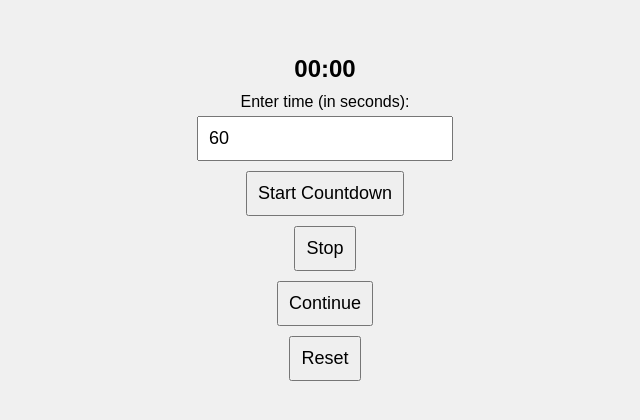
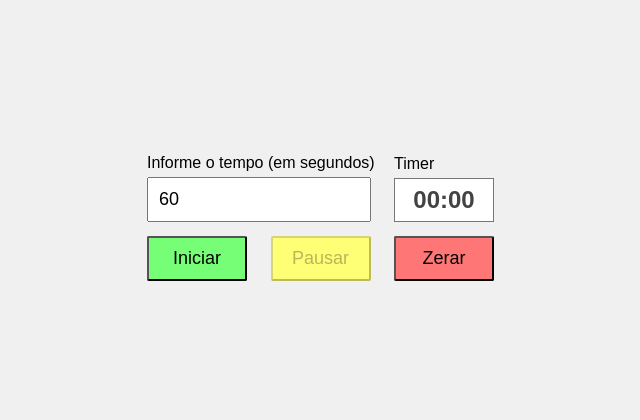
Before and after one commit to brunonasc01/fight-timer, a plain HTML site: page controls.html in a window 1280 px wide. Shown: the part 188-608 px from the top of the page, without its empty margins (315-955 px from the left). Drawn offline with Linux system fonts and the light colour scheme.

Commit message:
customize control window

```diff
--- a/controls.html
+++ b/controls.html
@@ -19,24 +19,75 @@
             padding: 10px;
             margin: 5px;
         }
+        button {
+            width: 100px;
+            border-radius: 2px;
+        }
+        button#startBtn, button#continueBtn {
+            background-color: #76FF76;
+        }
+        button#resetBtn {
+            background-color: #FF7676;
+        }
+        button#stopBtn {
+            background-color: #FFFF76;
+        }
         label {
             font-size: 16px;
         }
         #mirrorTimer {
             font-size: 24px;
             font-weight: bold;
-            margin-bottom: 10px;
+            color: #434343;
+            background-color: #FFFFFF;
+            border: 1px solid #767676;
+            padding: 7px;
+            margin: 5px;
+            text-align: center;
+        }
+        table.controls input, table.controls label {
+            display: block;
+        }
+        table.controls label {
+            display: block;
+            margin-left: 5px;
+        }
+        table.controls tr td {
+            padding-right: 10px;
+        }
+        input[type='number']{
+            width: 200px;
+        }
+        .hidden {
+            display: none;
         }
     </style>
 </head>
 <body>
-    <div id="mirrorTimer">00:00</div>
-    <label for="timeInput">Enter time (in seconds):</label>
-    <input type="number" id="timeInput" value="60" />
-    <button id="startBtn">Start Countdown</button>
-    <button id="stopBtn">Stop</button>
-    <button id="continueBtn">Continue</button>
-    <button id="resetBtn">Reset</button>
+    <table class="controls">
+        <tr>
+            <td colspan="2">
+                <label for="timeInput">Informe o tempo (em segundos)</label>
+                <input type="number" id="timeInput" value="60" />
+            </td>
+            <td>
+                <label>Timer</label>
+                <div id="mirrorTimer">00:00</div>
+            </td>
+        </tr>
+        <tr>
+            <td>
+                <button id="startBtn">Iniciar</button>
+            </td>
+            <td>
+                <button id="stopBtn" disabled>Pausar</button>
+                <button class="hidden" id="continueBtn">Continuar</button>
+            </td>
+            <td>
+                <button id="resetBtn">Zerar</button>
+            </td>
+        </tr>
+    </table>
 
     <script>
         const startBtn = document.getElementById('startBtn');
@@ -46,10 +97,31 @@
         const timeInput = document.getElementById('timeInput');
         const mirrorTimer = document.getElementById('mirrorTimer');
 
+        function controlButtons(command) {
+            if(command === 'start') {
+                stopBtn.disabled = false;
+            }
+            else if(command === 'stop') {
+                document.getElementById("stopBtn").classList.add('hidden');
+                document.getElementById("continueBtn").classList.remove('hidden');
+            }
+            else if(command === 'continue') {
+                document.getElementById("stopBtn").classList.remove('hidden');
+                document.getElementById("continueBtn").classList.add('hidden');
+            }
+            else if(command === 'reset') {
+                mirrorTimer.textContent = '00:00';
+                stopBtn.disabled = true;
+                document.getElementById("stopBtn").classList.remove('hidden');
+                document.getElementById("continueBtn").classList.add('hidden');
+            }
+        }
+
         // Send commands to the parent window (main timer window)
         function sendCommand(command, time = null) {
             if (window.opener && !window.opener.closed) {
                 window.opener.postMessage({ command, time }, "*");
+                controlButtons(command);
             } else {
                 alert("The timer window is closed.");
             }
```
Also changed, not shown: timer.html (+1 -1 lines).
